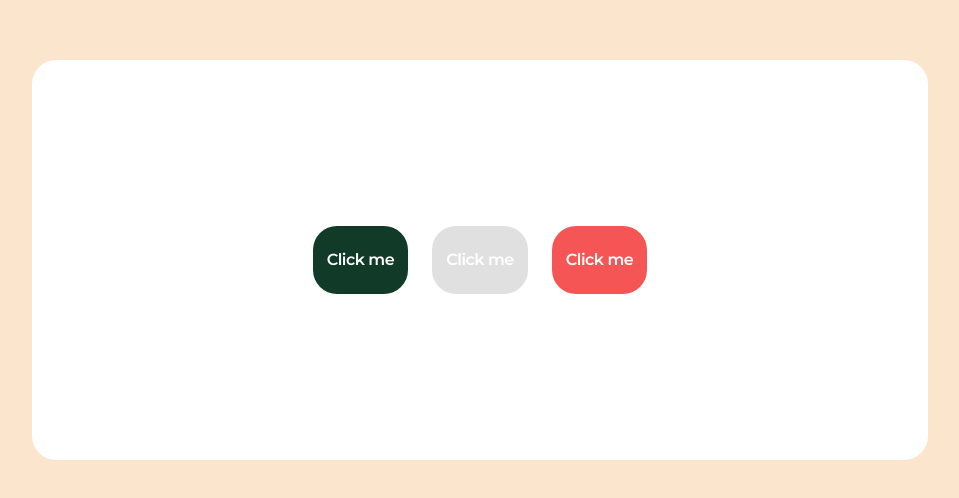
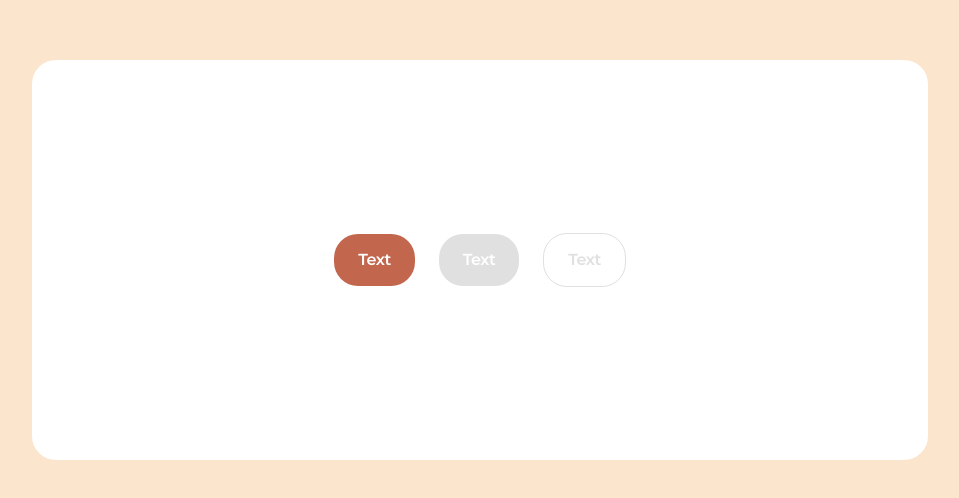
Before and after one commit to martaqh/buttons-gallery, a Vue app: page / in a window 1280 px wide. Shown: the part 140-638 px from the top of the page, without its empty margins (160-1119 px from the left). Built offline with nearby package versions, Linux system fonts and the light colour scheme.

Commit message:
Add outlined variant

```diff
--- a/src/App.vue
+++ b/src/App.vue
@@ -5,10 +5,10 @@ import BaseButton from "@/components/BaseButton.vue";
 <template>
   <main class="app">
     <div class="app__buttons-container">
-      <BaseButton color="dark-green"> </BaseButton>
+      <BaseButton color="orange"> </BaseButton>
       <BaseButton href="http://www.risify.pl" color="green" disabled>
       </BaseButton>
-      <BaseButton to="About" color="red"> </BaseButton>
+      <BaseButton to="About" outlined disabled> </BaseButton>
     </div>
   </main>
 </template>
--- a/src/assets/base.css
+++ b/src/assets/base.css
@@ -8,12 +8,12 @@
   --green-hover: #3dc696;
   --dark-green: #113a29;
   --dark-green-hover: #235840;
-  --green-light: #dcf5ee;
+  --light-green: #dcf5ee;
   --red: #f55555;
   --red-hover: #fc6d6d;
   --yellow: #ffbf52;
   --yellow-hover: #ffd788;
-  --disabled: #dfe0df;
+  --grey-disabled: #dfe0df;
 }
 
 *,
--- a/src/components/BaseButton.vue
+++ b/src/components/BaseButton.vue
@@ -9,8 +9,8 @@ interface Props {
   to?: string;
   href?: string;
   size: Size;
-  variant: Variant;
   color: Color;
+  outlined?: boolean;
   disabled?: boolean;
 }
 
@@ -52,15 +52,15 @@ const textColor = computed(() => {
     :href="!disabled ? href : null"
     :to="to"
     :disabled="disabled"
-    :class="{ disabled: disabled }"
+    :class="{ disabled: disabled, outlined: outlined }"
   >
-    <slot class="slot"> Click me </slot>
+    <slot> Text </slot>
   </component>
 </template>
 
 <style scoped>
 .base-button {
-  padding: 24px 14px;
+  padding: 16px 24px;
   height: fit-content;
   border-radius: 24px;
   background-color: v-bind("`var(--${color})`");
@@ -82,11 +82,30 @@ const textColor = computed(() => {
 }
 
 .disabled {
-  background-color: var(--disabled);
+  background-color: var(--grey-disabled);
 
   &:hover {
-    background-color: var(--disabled);
+    background-color: var(--grey-disabled);
     cursor: not-allowed;
   }
 }
+
+.outlined {
+  background-color: var(--white);
+  border: 1px solid var(--dark-green);
+  color: var(--dark-green);
+
+  &:hover {
+    background-color: var(--light-green);
+  }
+}
+
+.outlined.disabled {
+  border: 1px solid var(--grey-disabled);
+  color: var(--grey-disabled);
+
+  &:hover {
+    background-color: var(--white);
+  }
+}
 </style>
```
